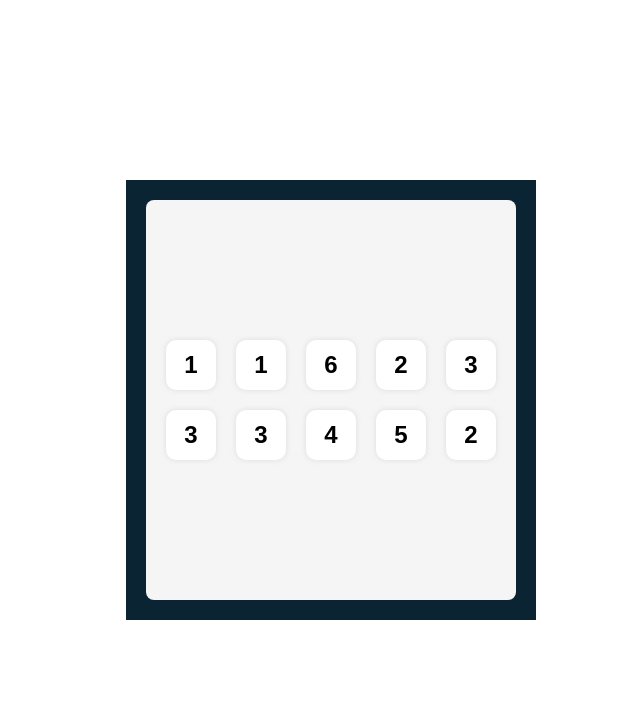
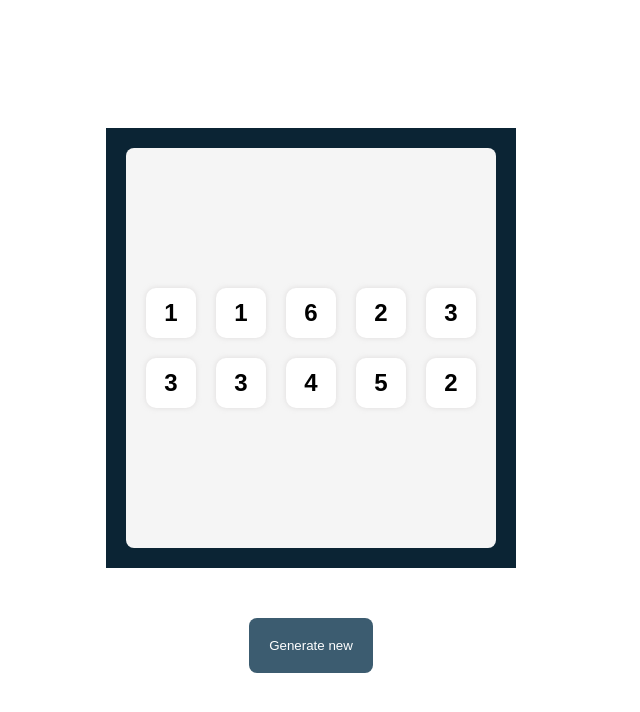
Before and after one commit to theAbiola/Tenzies-Game, a React (Vite) app: page / in a window 1280 px wide. Shown: the top 712 px of the page, without its empty margins (329-969 px from the left). Built offline with nearby package versions, Linux system fonts and the light colour scheme.

Commit message:
add generate button

```diff
--- a/src/App.css
+++ b/src/App.css
@@ -3,6 +3,13 @@
   margin: 0 auto;
   padding: 2rem;
   text-align: center;
+}
+
+main {
+  display: flex;
+  flex-direction: column;
+  justify-content: center;
+  align-items: center;
 }
 
 .big-container {
@@ -35,3 +42,13 @@
   align-items: center;
   justify-content: center;
 }
+
+.big-button {
+  margin-top: 50px;
+  border: none;
+  background-color: #3c5c70;
+  color: white;
+  padding: 20px;
+  border-radius: 8px;
+  cursor: pointer;
+}
--- a/src/App.jsx
+++ b/src/App.jsx
@@ -20,6 +20,11 @@ function App() {
 
   const [dice, setDice] = useState(getDieNumbers())
   const dieNumbers = dice.map((die, index) => <Die key={index} value={die} />)
+
+  function handleDice() {
+    setDice(getDieNumbers())
+  }
+
   return (
 
     <>
@@ -31,6 +36,9 @@ function App() {
             </div>
           </div>
         </div>
+
+        <button className='big-button' onClick={handleDice}>Generate new</button>
+
       </main>
     </>
   )
--- a/src/components/Die.css
+++ b/src/components/Die.css
@@ -1,4 +1,4 @@
-button {
+.die-buttons {
     width: 50px;
     height: 50px;
     box-shadow: 0 0 5px rgba(199, 196, 196, 0.5);
--- a/src/components/Die.jsx
+++ b/src/components/Die.jsx
@@ -2,7 +2,7 @@ import './Die.css'
 
 function Die(props) {
     return (
-        <button>{props.value}</button>
+        <button className='die-buttons'>{props.value}</button>
     )
 }
 
```
